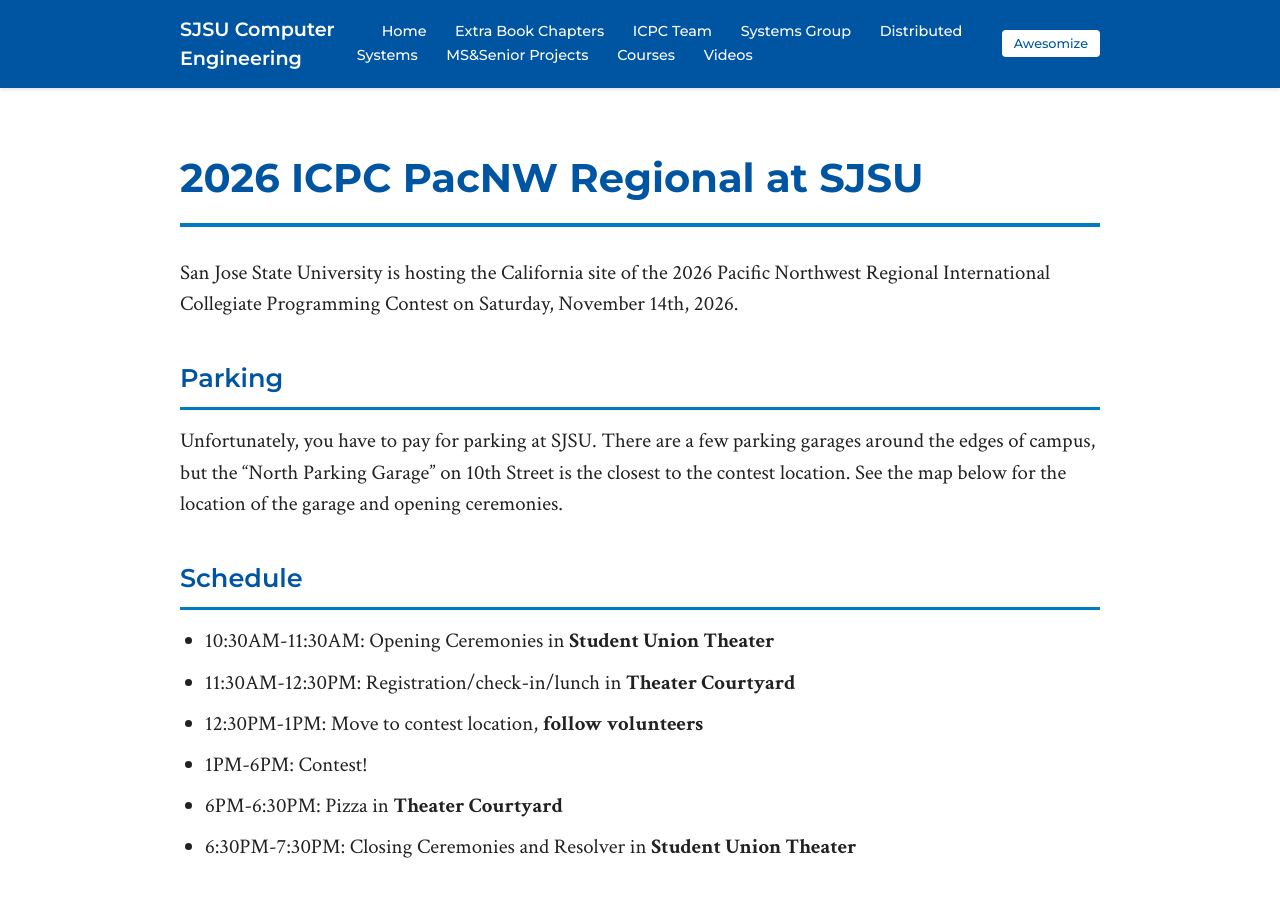
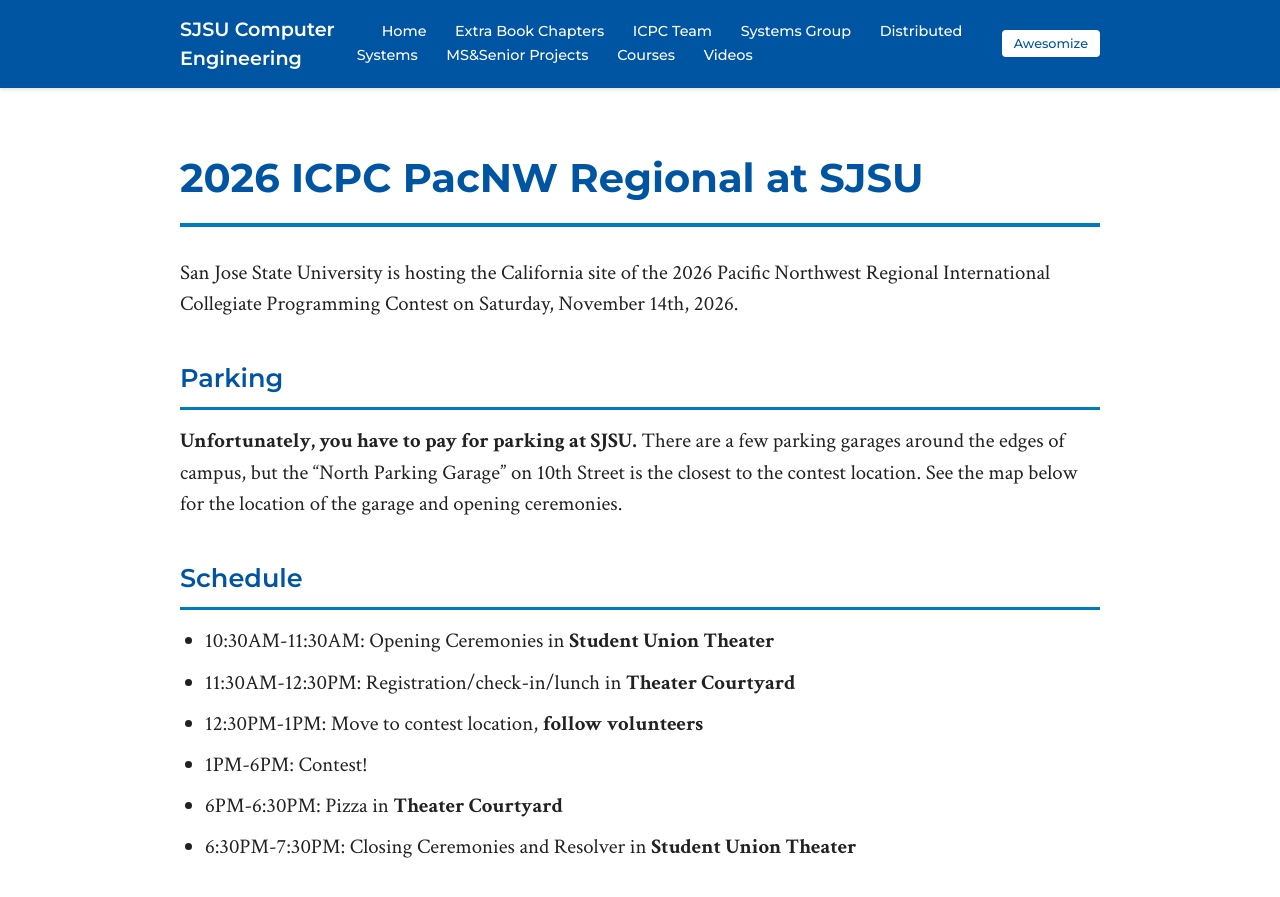
Before and after one commit to breed/benreed-sjsu, a Jekyll site: the page built from icpc/icpc2026.md, in a window 1280 px wide and 900 px high. Shown: the top 897 px of the window. Built offline with Jekyll 4.4.1, drawn with Linux system fonts in a browser that asks for light colours.

```diff
--- a/icpc/icpc2026.md
+++ b/icpc/icpc2026.md
@@ -8,7 +8,7 @@ San Jose State University is hosting the California site of the 2026 Pacific Nor
 
 ## Parking
 
-Unfortunately, you have to pay for parking at SJSU.
+**Unfortunately, you have to pay for parking at SJSU.**
 There are a few parking garages around the edges of campus, but the "North Parking Garage" on 10th Street is the closest to the contest location.
 See the map below for the location of the garage and opening ceremonies.
 
```
